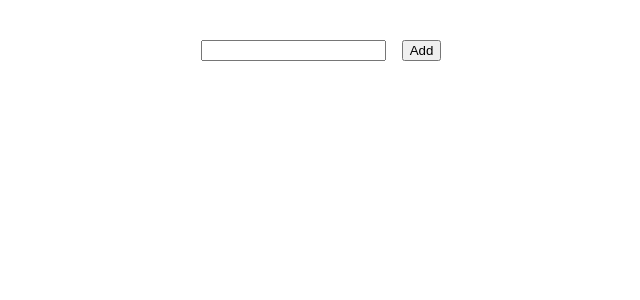
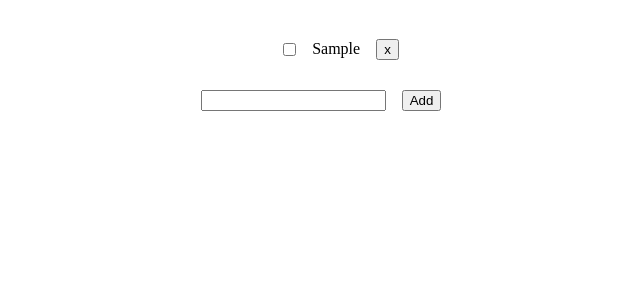
Before and after one commit to rightonhana/todo-list, an Angular app: page / in a window 1280 px wide. Both pictures are taken after typing "Sample" into the empty fields and a click on the button "Add". Shown: the top 300 px of the page, without its empty margins (319-959 px from the left). Built offline with nearby package versions, Linux system fonts and the light colour scheme.

Commit message:
:bug: fix item logic

```diff
--- a/src/app/components/item/item.component.html
+++ b/src/app/components/item/item.component.html
@@ -1,4 +1,4 @@
-<li class="item" *ngIf="task && done">
+<li class="item" *ngIf="task">
 	<input class="checkbox" type="checkbox" [checked]="done" (change)="changeHandler($event)"/>
 	<p class="task">{{task}}</p>
 	<button class="remove" (click)="removeHandler($event)">x</button>
```
